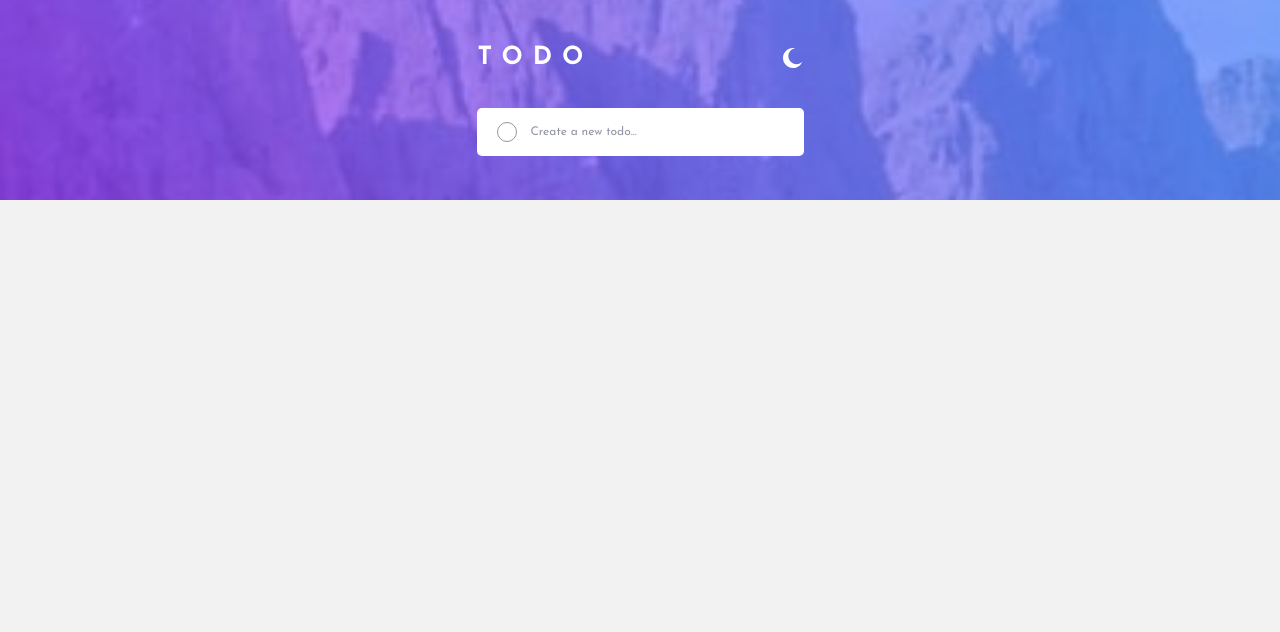
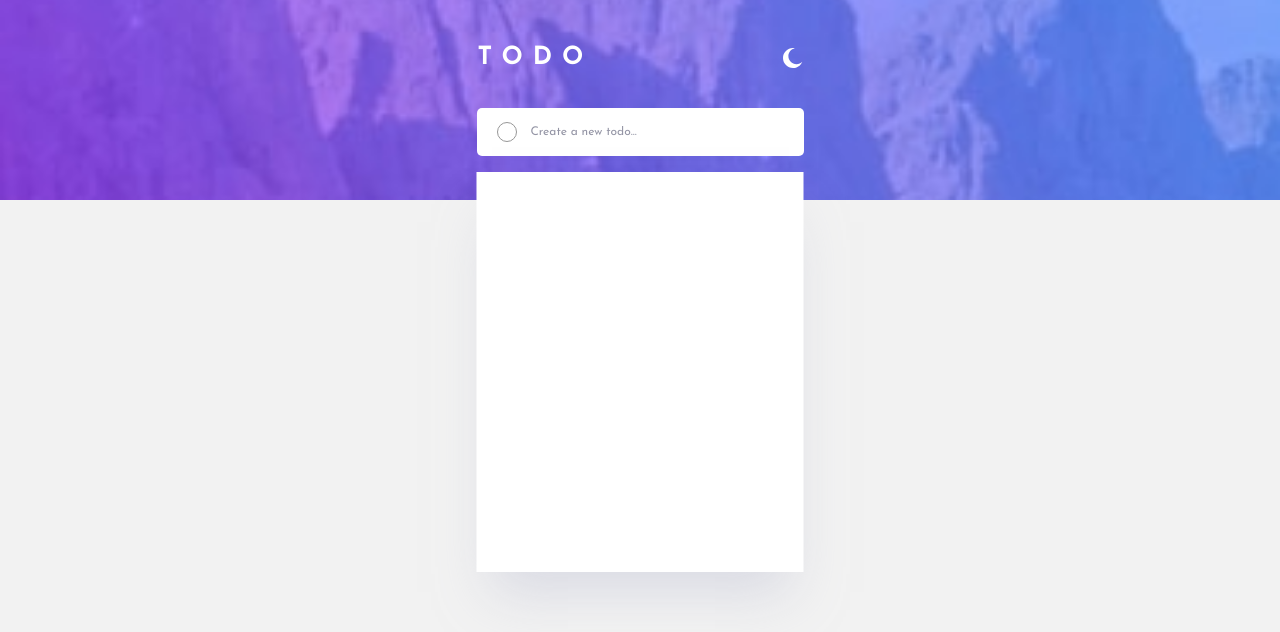
Before and after one commit to danielopq/todo-react, a React (Vite) app: page / in a window 1280 px wide. Shown: the top 632 px of the page. Built offline with nearby package versions, Linux system fonts and the light colour scheme.

Commit message:
#todoList done

```diff
--- a/src/App.css
+++ b/src/App.css
@@ -103,3 +103,15 @@ main{
   height: 100vh;
   background-color: #F2F2F2;
 }
+
+#todoList{
+  width: 327px;
+  height: 400px;
+  position: absolute;
+  z-index: 1;
+  top:172px;
+  left:50%;
+  transform: translateX(-50%);
+  background-color: white;
+  box-shadow: 0px 35px 50px -15px hsla(237,19.6%,80%,0.5);
+}
--- a/src/App.jsx
+++ b/src/App.jsx
@@ -15,7 +15,11 @@ function App() {
           </div>
         </form>
       </header>
-      <main></main>
+      <main>
+        <section id="todoList">
+
+        </section>
+      </main>
     </>
   )
 }
```
